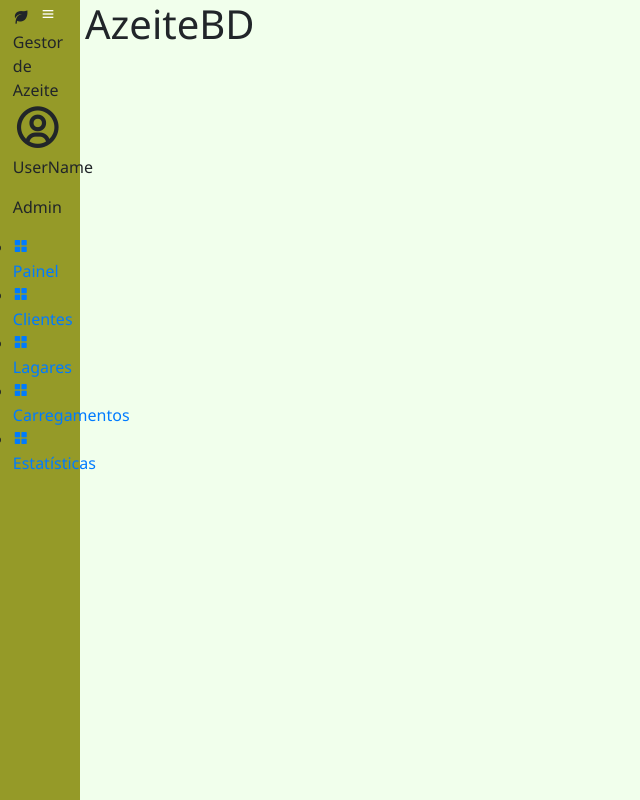
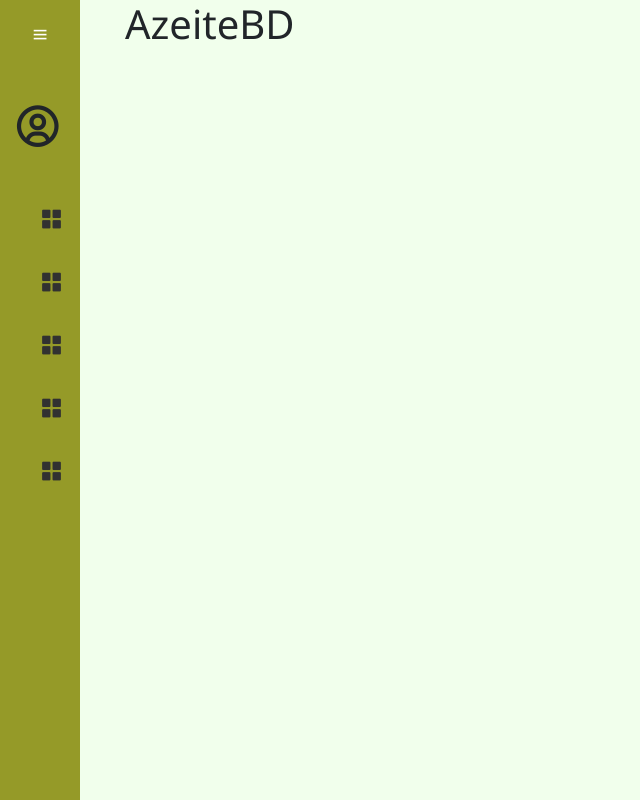
Before and after one commit to Davide-Pinto/OilManager, a Django app: page / in a window 1280 px wide. Shown: the whole page, without its empty margins (0-640 px from the left). Run offline with Django 5.2, Linux system fonts and the light colour scheme; some libraries are stand-ins or nearby versions.

Commit message:
Dashboard
CSS update

```diff
--- a/oilmanager/main/static/css/dashboard.css
+++ b/oilmanager/main/static/css/dashboard.css
@@ -15,7 +15,7 @@ body{
 }
 
 .bx-user-circle {
-    font-size: 50px; /* Set the desired size */
+    font-size: 50px;
 }
 
 .sidebar{
@@ -27,24 +27,137 @@ body{
     background: var(--primary);
     padding: .4rem .8rem;
     transition: all 0.5s ease;
+    font-size: 25px;
 }
 
-.sidebar .active ~ .main-content {
-    left: 250px;
-    width: calc(100% - 250px);
+.sidebar.active ~ .main-content {
+    left: 260px;
+    width: calc(100% - 260px);
 }
 
 .sidebar.active{
-    width: 250px;
+    width: 260px;
 }
 
 .sidebar #btn{
     position: absolute;
     color: white;
-    top: .4rem;
+    top: .6rem;
     left: 50%;
+    font-size: 1.2rem;
+    line-height: 50px;
+    transform: translate(-50%);
+    cursor: pointer;
 }
 
-.sidebar #btn:hover {
-    cursor: pointer;
+.sidebar.active #btn{
+    left: 90%;
 }
+
+.sidebar .top .logo{
+    display: flex;
+    height: 50px;
+    width: 100%;
+    align-items: center;
+    pointer-events: none;
+    opacity: 0;
+}
+
+.sidebar.active .top .logo{
+   opacity: 1;
+}
+
+.top .logo i{
+    font-size: 2rem;
+    margin-right: 5px;
+}
+
+.user{
+    display: flex;
+    align-items: center;
+    margin: 1rem 0;
+}
+
+.user p{
+    opacity: 1;
+    margin-left: 1rem;
+}
+
+.bold{
+    font-weight: 600;
+}
+
+.sidebar p{
+    opacity: 0;
+}
+.sidebar.active p{
+    opacity: 1;
+}
+
+.sidebar ul li{
+    position: relative;
+    list-style-type: none;
+    height: 50px;
+    width: 50%;
+    margin: 0.8rem auto;
+    line-height: 50px;
+}
+
+.sidebar ul li a{
+    color: rgb(49, 49, 49);
+    display: flex;
+    align-items: center;
+    text-decoration: none;
+    border-radius: 0.8rem;
+}
+
+.sidebar ul li a:hover{
+    background-color: white;
+    color: #959A28;
+}
+
+.sidebar ul li a i{
+    min-width: 50px;
+    text-align: center;
+    height: 50px;
+    border-radius: 5px;
+    line-height: 50px;
+}
+
+.sidebar .nav-item{
+    opacity: 0;
+}
+
+.sidebar.active .nav-item{
+    opacity: 1;
+}
+
+.sidebar ul li .tooltip{
+    position: absolute;
+    left: 125px;
+    top: 50%;
+    transform: translate(-50%,-50%);
+    box-shadow: 0 0.5rem 0.8rem var(--primary);
+    border-radius: .6rem;
+    padding: .4rem 1.2rem;
+    line-height: 1.8rem;
+    z-index: 20;
+    opacity: 0;
+}
+
+.sidebar ul li:hover .tooltip{
+    opacity: 1;
+}
+
+.sidebar.active ul li .tooltip{
+    display: none;
+}
+
+.main-content{
+    position: relative;
+    min-height: 100vh;
+    top: 0;
+    left: 80px;
+    transition: all 0.5s ease;
+    width: calc(100% - 80px);
+}
--- a/oilmanager/main/templates/dashboard.html
+++ b/oilmanager/main/templates/dashboard.html
@@ -38,7 +38,7 @@
         <div class="top">
             <div class="logo">
                 <i class='bx bxs-leaf'></i>
-                <span>Gestor de Azeite</span>
+                <span>Azeite Pinto</span>
             </div>
             <i class="bx bx-menu" id="btn"></i>
         </div>
```
